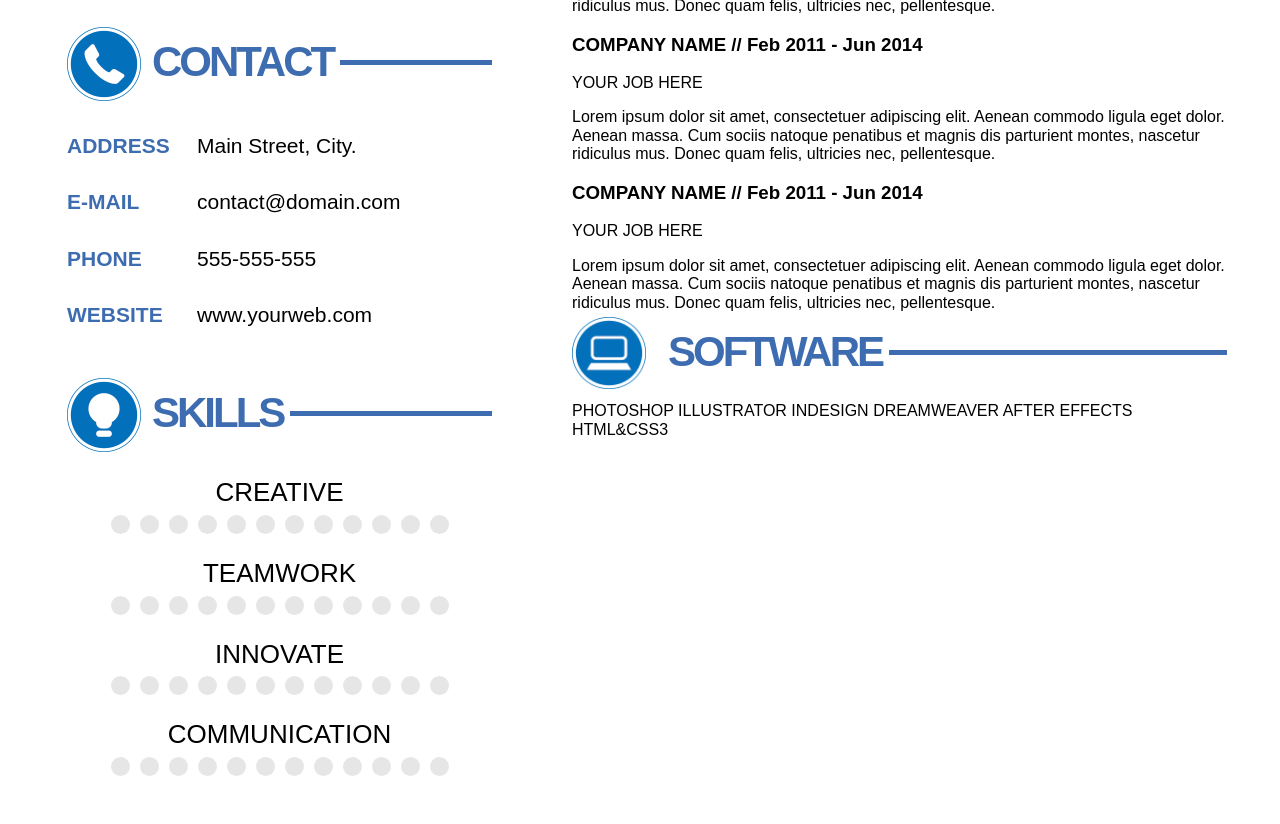
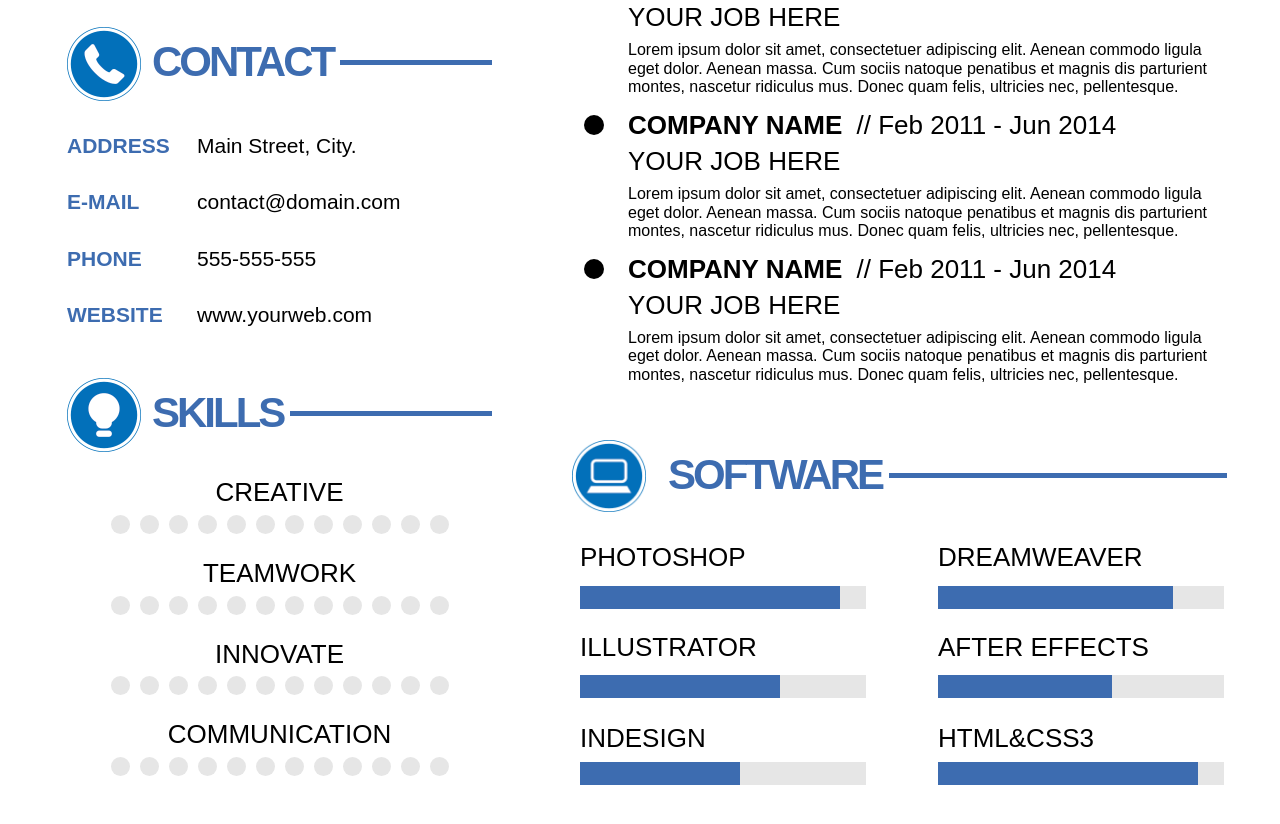
Before and after one commit to Maksimus-Prime/task-two, a plain HTML site: page index.html in a window 1280 px wide. Shown: the part 950-1774 px from the top of the page. Drawn offline with Linux system fonts and the light colour scheme.

Commit message:
Project is updated

```diff
--- a/css/style.css
+++ b/css/style.css
@@ -15,16 +15,16 @@ body {
 	display: table;
 	clear: both;
 }
-.container .left-side {
+.container > .left-side {
 	width: 445px;
 	margin-right: 60px;
 	padding-top: 6px;
 	float: left;
 }
-.container .left-side > div[class^="developer"]:not(.developer-card) {
+.container > .left-side > div[class^="developer"]:not(.developer-card) {
 	padding-right: 20px;
 }
-.container .right-side {
+.container > .right-side {
 	width: 655px;
 	padding-top: 5px;
 	float: right;
@@ -116,6 +116,31 @@ div[class^="developer"] > .title h2::before {
 	background-color: #fff;
 	background-size: contain;
 	background-repeat: no-repeat;
+}
+/* Картинки для заголовков блоков */
+.developer-profile .title h2::before {
+	background-image: url(../img/profile-icon.png);
+}
+.developer-contact .title h2::before {
+	background-image: url(../img/phone-icon.png);
+}
+.developer-skills .title h2::before {
+	background-image: url(../img/skills-icon.png);
+}
+.developer-education .title h2::before {
+	background-image: url(../img/education-icon.png);
+	width: 76px;
+	height: 74px;
+}
+.developer-experience .title h2::before {
+	background-image: url(../img/experience-icon.png);
+	width: 79px;
+	height: 76px;
+}
+.developer-software .title h2::before {
+	background-image: url(../img/software-icon.png);
+	width: 76px;
+	height: 74px;
 }
 .container .right-side div[class^="developer"] > .title h2 {
 	padding-left: 96px;
@@ -213,30 +238,21 @@ div[class^="developer"] > .title h2::before {
 	background-color: #3d6cb0;
 	color: #fff;
 }
-/* Картинки для заголовков блоков */
-.developer-profile .title h2::before {
-	background-image: url(../img/profile-icon.png);
-}
-.developer-contact .title h2::before {
-	background-image: url(../img/phone-icon.png);
-}
-.developer-skills .title h2::before {
-	background-image: url(../img/skills-icon.png);
-}
-.developer-education .title h2::before {
-	background-image: url(../img/education-icon.png);
-}
-.developer-experience .title h2::before {
-	background-image: url(../img/experience-icon.png);
-}
-.developer-software .title h2::before {
-	background-image: url(../img/software-icon.png);
+.developer-education,
+.developer-experience {
+	margin-bottom: 67px;
 }
 .developer-education div.title {
 	margin-bottom: 32px;
 }
+.developer-experience div.title {
+	margin-bottom: 49px;
+}
 .developer-education .topic-title,
-.developer-education .subtitle {
+.developer-education .subtitle,
+.developer-experience .topic-title,
+.developer-experience .subtitle
+ {
 	margin: 0;
 	padding: 0;
 
@@ -246,16 +262,23 @@ div[class^="developer"] > .title h2::before {
 	margin-bottom: 6px;
 	color: #3d6cb0;;
 }
-.developer-education .topic-title span {
+.developer-experience .topic-title {
+	margin-bottom: 6px;
+}
+.developer-education .topic-title span,
+.developer-experience .topic-title span {
+	padding-left: 7px;
 	font-weight: normal;
 	text-transform: none;
 	color: #000;
 }
-.developer-education .developer-education-topic {
+.developer-education .developer-education-topic,
+.developer-experience .developer-experience-topic {
 	padding-left: 56px;
 	position: relative;
 }
-.developer-education .developer-education-topic::before {
+.developer-education .developer-education-topic::before,
+.developer-experience .developer-experience-topic::before {
 	content: "";
 	position: absolute;
 	width: 20px;
@@ -266,9 +289,62 @@ div[class^="developer"] > .title h2::before {
 	background-color: #000;
 	border-radius: 50%;
 }
-.developer-education .developer-education-topic p {
+.developer-education .developer-education-topic p,
+.developer-experience .developer-experience-topic p {
 	margin: 0;
 	padding: 0;
 	margin-top: 8px;
 	margin-bottom: 15px;
 }
+.developer-software div.title {
+	margin-bottom: 32px;
+}
+.developer-software .developer-software-content > .left-side {
+	width: 358px;
+	float: left;
+	margin-left: 8px;
+}
+.developer-software .developer-software-content > .right-side {
+	width: 289px;
+	float: right;
+}
+.developer-software .software-item {
+	position: relative;
+	margin-bottom: 61px;
+
+	font-size: 26px;
+}
+.developer-software .software-item::after {
+	content: "";
+	position: absolute;
+	top: 43px;
+	left: 0;
+	width: 286px;
+	height: 23px;
+}
+.developer-software .left-side .software-item:nth-child(2)::after,
+.developer-software .right-side .software-item:nth-child(2)::after{
+	top: 42px;
+}
+.developer-software .left-side .software-item:nth-child(3)::after,
+.developer-software .right-side .software-item:nth-child(3)::after{
+	top: 38px;
+}
+.developer-software .left-side .software-item:nth-child(1)::after {
+	background-image: linear-gradient(to right, #3d6cb0 91%, #e6e6e6 91%);
+}
+.developer-software .left-side .software-item:nth-child(2)::after {
+	background-image: linear-gradient(to right, #3d6cb0 70%, #e6e6e6 70%);
+}
+.developer-software .left-side .software-item:nth-child(3)::after {
+	background-image: linear-gradient(to right, #3d6cb0 56%, #e6e6e6 56%);
+}
+.developer-software .right-side .software-item:nth-child(1)::after {
+	background-image: linear-gradient(to right, #3d6cb0 82%, #e6e6e6 82%);
+}
+.developer-software .right-side .software-item:nth-child(2)::after {
+	background-image: linear-gradient(to right, #3d6cb0 61%, #e6e6e6 61%);
+}
+.developer-software .right-side .software-item:nth-child(3)::after {
+	background-image: linear-gradient(to right, #3d6cb0 91%, #e6e6e6 91%);
+}
--- a/index.html
+++ b/index.html
@@ -164,12 +164,18 @@
 					<h2><span>Software</span></h2>
 				</div>
 				<!-- Здесь чисто название и css background, сделать шаблон и размножить его на 4 пункта -->
-				<span class="software-item">PHOTOSHOP</span>
-				<span class="software-item">ILLUSTRATOR</span>
-				<span class="software-item">INDESIGN</span>
-				<span class="software-item">DREAMWEAVER</span>
-				<span class="software-item">AFTER EFFECTS</span>
-				<span class="software-item">HTML&amp;CSS3</span>
+				<div class="developer-software-content clearfix">
+					<div class="left-side">
+						<div class="software-item">PHOTOSHOP</div>
+						<div class="software-item">ILLUSTRATOR</div>
+						<div class="software-item">INDESIGN</div>
+					</div>
+					<div class="right-side">
+						<div class="software-item">DREAMWEAVER</div>
+						<div class="software-item">AFTER EFFECTS</div>
+						<div class="software-item">HTML&amp;CSS3</div>
+					</div>
+				</div>
 			</div>
 
 		</div>
```
